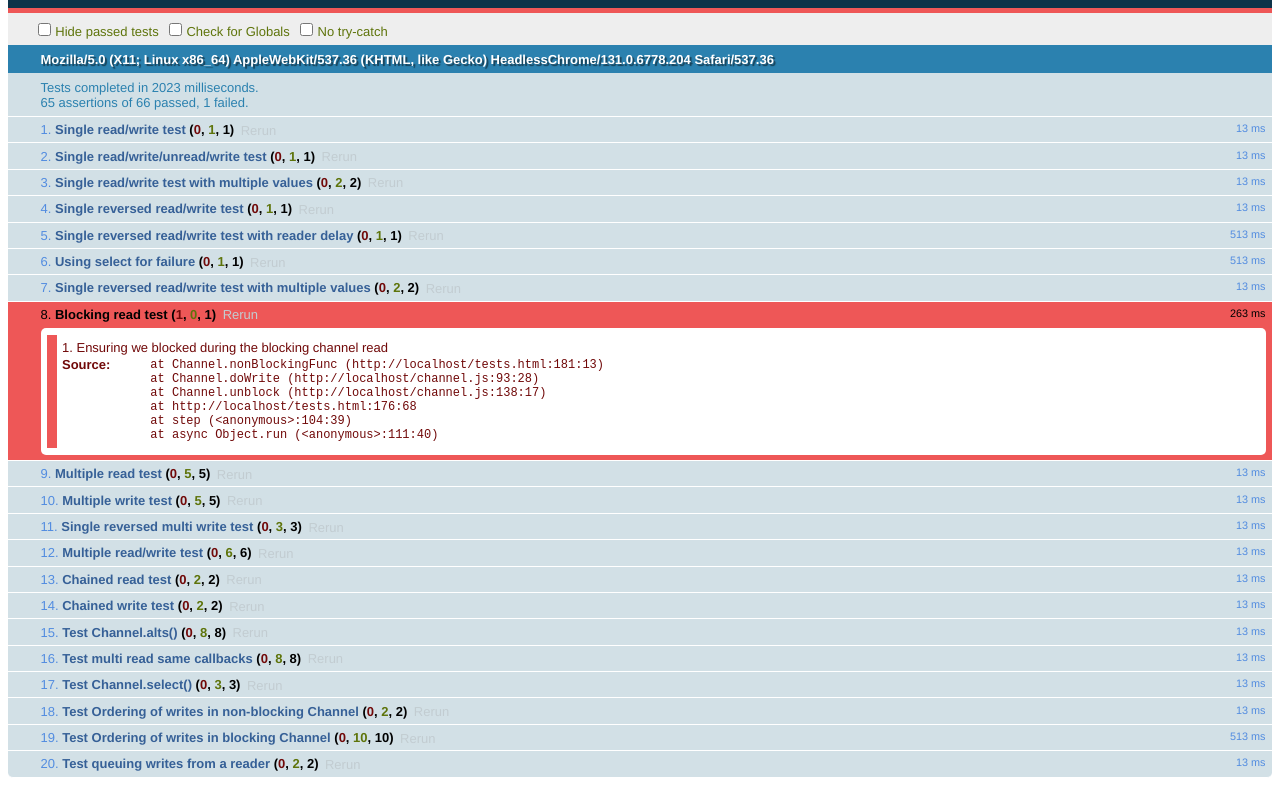
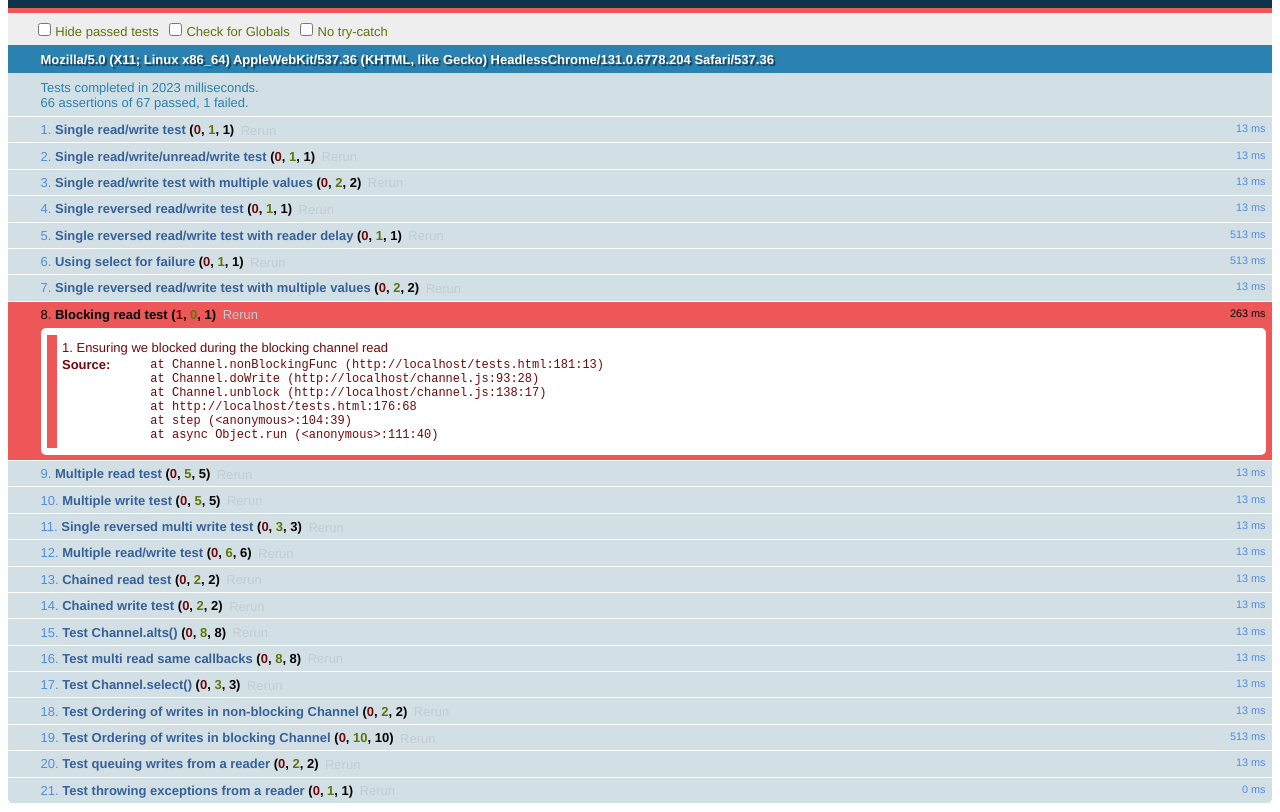
Before and after one commit to brophdawg11/JsChannels, a website: page tests.html in a window 1280 px wide. Shown: the part 48-860 px from the top of the page. Before the commit the page ends 834 px from the top, so only its background shows below. Drawn offline with Linux system fonts and the light colour scheme.

Commit message:
Added unit test for throwing exceptions from a reader

```diff
--- a/tests.html
+++ b/tests.html
@@ -437,7 +437,6 @@
         c0.write();
     });
 
-
     asyncTest("Test queuing writes from a reader", function() {
         var c = new Channel(),
             count = 0,
@@ -468,6 +467,42 @@
         c.write(count);
     });
 
+    test("Test throwing exceptions from a reader", function() {
+      var flag = false,
+          channel = new Channel(),
+          num = 5,
+          count = 0;
+
+      function read(a) {
+        count++;
+        if (flag) {
+            throw new Error('test');
+        }
+      }
+
+      function write(a) {
+        try {
+          channel.write(a);
+        } catch (e) {
+
+        }
+      }
+
+      channel.read(read);
+
+      for (var i = 0; i < num; i++) {
+          write(flag);
+      }
+
+      flag = true;
+
+      for (var i = 0; i < num; i++) {
+          write(flag);
+      }
+
+      strictEqual(count, num * 2, "Ensure we received the right number of reads");
+    });
+
   </script>
 </body>
 </html>
```
